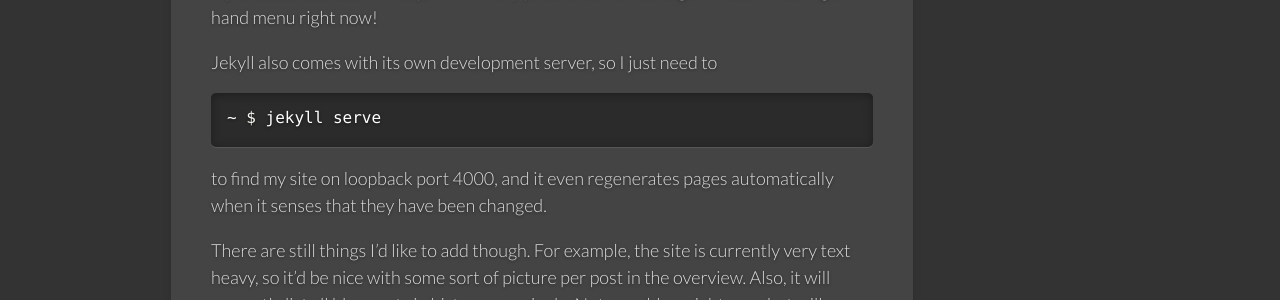
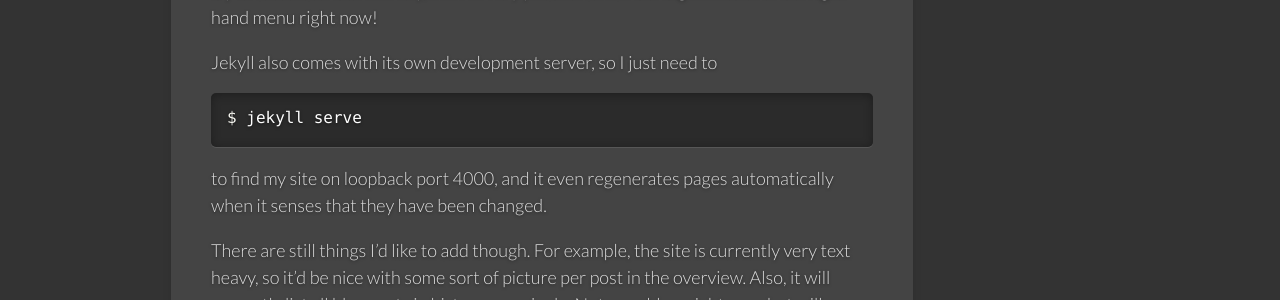
Before and after one commit to rubicus/rubicus.github.io, a Jekyll site: the page built from _posts/2016-02-23-I-made-a-blog.markdown, in a window 1280 px wide. Shown: the part 1294-1594 px from the top of the page. Built offline with Jekyll 4.4.1, drawn with Linux system fonts in a browser that asks for light colours.

Commit message:
Bad idea

```diff
--- a/_posts/2016-02-23-I-made-a-blog.markdown
+++ b/_posts/2016-02-23-I-made-a-blog.markdown
@@ -52,7 +52,7 @@
 Jekyll also comes with its own development server, so I just need to
 
 {% highlight bash %}
-~ $ jekyll serve
+$ jekyll serve
 {% endhighlight %}
 
 to find my site on loopback port 4000, and it even regenerates pages
```
